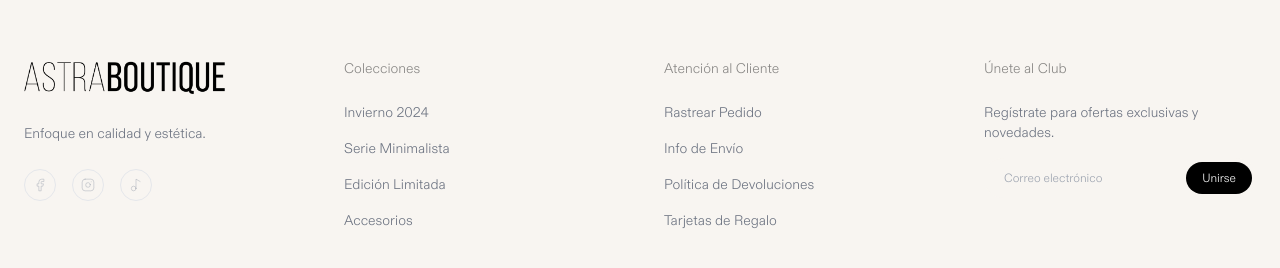
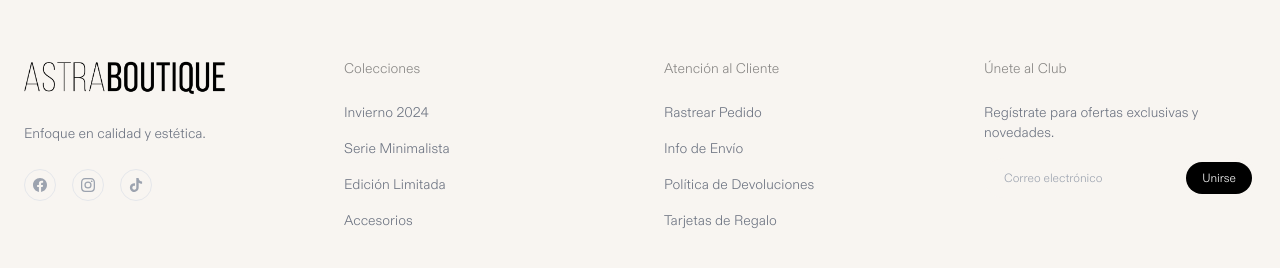
Before and after one commit to Thejmnz/astraboutique, a React (Vite) app: page /cuenta in a window 1280 px wide. Shown: the part 871-1139 px from the top of the page. Built offline with nearby package versions, Linux system fonts and the light colour scheme; no server answers; a web font is replaced by a local one.

Commit message:
feat: use official SVG icons for Facebook, Instagram and TikTok in footer

```diff
--- a/src/components/Footer.jsx
+++ b/src/components/Footer.jsx
@@ -1,4 +1,20 @@
-import { Facebook, Instagram, Music2 } from 'lucide-react'
+const FacebookIcon = () => (
+  <svg viewBox="0 0 24 24" fill="currentColor" className="w-[14px] h-[14px]">
+    <path d="M24 12.073c0-6.627-5.373-12-12-12s-12 5.373-12 12c0 5.99 4.388 10.954 10.125 11.854v-8.385H7.078v-3.47h3.047V9.43c0-3.007 1.792-4.669 4.533-4.669 1.312 0 2.686.235 2.686.235v2.953H15.83c-1.491 0-1.956.925-1.956 1.874v2.25h3.328l-.532 3.47h-2.796v8.385C19.612 23.027 24 18.062 24 12.073z"/>
+  </svg>
+)
+
+const InstagramIcon = () => (
+  <svg viewBox="0 0 24 24" fill="currentColor" className="w-[14px] h-[14px]">
+    <path d="M12 2.163c3.204 0 3.584.012 4.85.07 3.252.148 4.771 1.691 4.919 4.919.058 1.265.069 1.645.069 4.849 0 3.205-.012 3.584-.069 4.849-.149 3.225-1.664 4.771-4.919 4.919-1.266.058-1.644.07-4.85.07-3.204 0-3.584-.012-4.849-.07-3.26-.149-4.771-1.699-4.919-4.92-.058-1.265-.07-1.644-.07-4.849 0-3.204.013-3.583.07-4.849.149-3.227 1.664-4.771 4.919-4.919 1.266-.057 1.645-.069 4.849-.069zM12 0C8.741 0 8.333.014 7.053.072 2.695.272.273 2.69.073 7.052.014 8.333 0 8.741 0 12c0 3.259.014 3.668.072 4.948.2 4.358 2.618 6.78 6.98 6.98C8.333 23.986 8.741 24 12 24c3.259 0 3.668-.014 4.948-.072 4.354-.2 6.782-2.618 6.979-6.98.059-1.28.073-1.689.073-4.948 0-3.259-.014-3.667-.072-4.947-.196-4.354-2.617-6.78-6.979-6.98C15.668.014 15.259 0 12 0zm0 5.838a6.162 6.162 0 100 12.324 6.162 6.162 0 000-12.324zM12 16a4 4 0 110-8 4 4 0 010 8zm6.406-11.845a1.44 1.44 0 100 2.881 1.44 1.44 0 000-2.881z"/>
+  </svg>
+)
+
+const TikTokIcon = () => (
+  <svg viewBox="0 0 24 24" fill="currentColor" className="w-[14px] h-[14px]">
+    <path d="M12.525.02c1.31-.02 2.61-.01 3.91-.02.08 1.53.63 3.09 1.75 4.17 1.12 1.11 2.7 1.62 4.24 1.79v4.03c-1.44-.05-2.89-.35-4.2-.97-.57-.26-1.1-.59-1.62-.93-.01 2.92.01 5.84-.02 8.75-.08 1.4-.54 2.79-1.35 3.94-1.31 1.92-3.58 3.17-5.91 3.21-1.43.08-2.86-.31-4.08-1.03-2.02-1.19-3.44-3.37-3.65-5.71-.02-.5-.03-1-.01-1.49.18-1.9 1.12-3.72 2.58-4.96 1.66-1.44 3.98-2.13 6.15-1.72.02 1.48-.04 2.96-.04 4.44-.99-.32-2.15-.23-3.02.37-.63.41-1.11 1.04-1.36 1.75-.21.51-.15 1.07-.14 1.61.24 1.64 1.82 3.02 3.5 2.87 1.12-.01 2.19-.66 2.77-1.61.19-.33.4-.67.41-1.06.1-1.79.06-3.57.07-5.36.01-4.03-.01-8.05.02-12.07z"/>
+  </svg>
+)
 
 export default function Footer() {
   return (
@@ -13,13 +29,13 @@ export default function Footer() {
           </p>
           <div className="flex gap-4">
             <div className="w-8 h-8 rounded-full border border-gray-200 flex items-center justify-center text-gray-400 hover:text-primary hover:border-primary cursor-pointer transition-all">
-              <Facebook size={14} strokeWidth={0.75} />
+              <FacebookIcon />
             </div>
             <div className="w-8 h-8 rounded-full border border-gray-200 flex items-center justify-center text-gray-400 hover:text-primary hover:border-primary cursor-pointer transition-all">
-              <Instagram size={14} strokeWidth={0.75} />
+              <InstagramIcon />
             </div>
             <div className="w-8 h-8 rounded-full border border-gray-200 flex items-center justify-center text-gray-400 hover:text-primary hover:border-primary cursor-pointer transition-all">
-              <Music2 size={14} strokeWidth={0.75} />
+              <TikTokIcon />
             </div>
           </div>
         </div>
```
